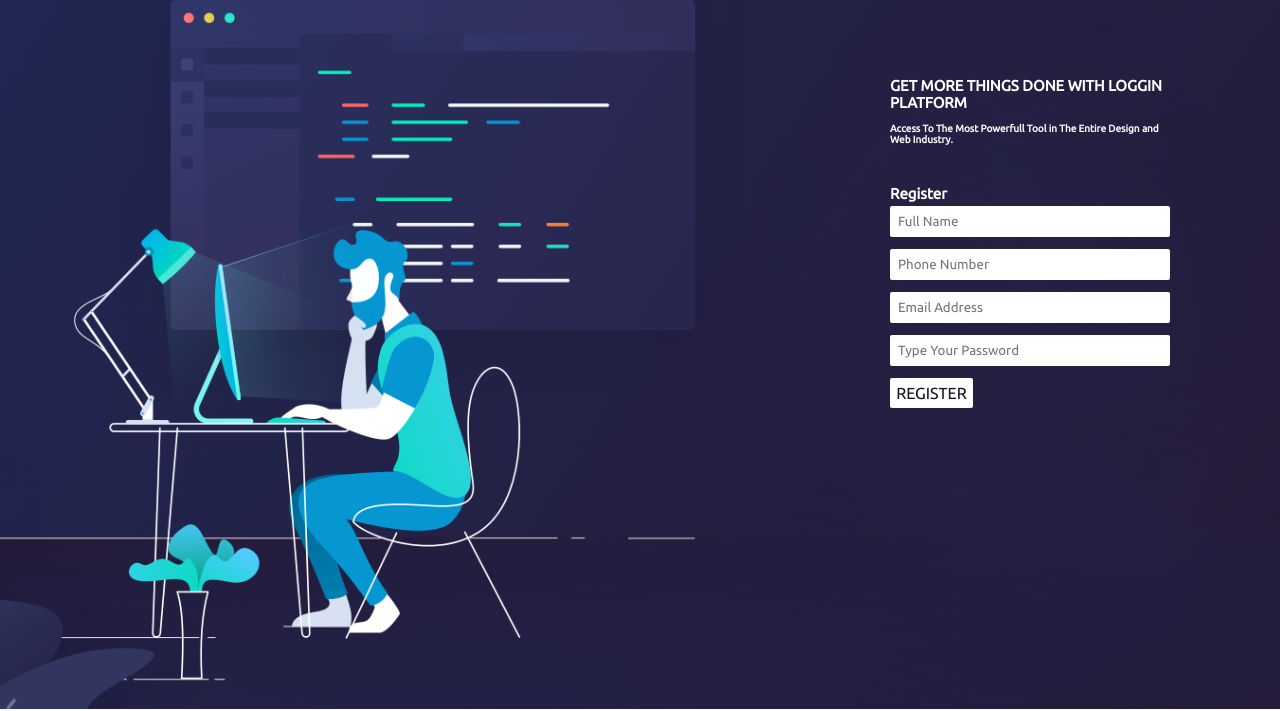
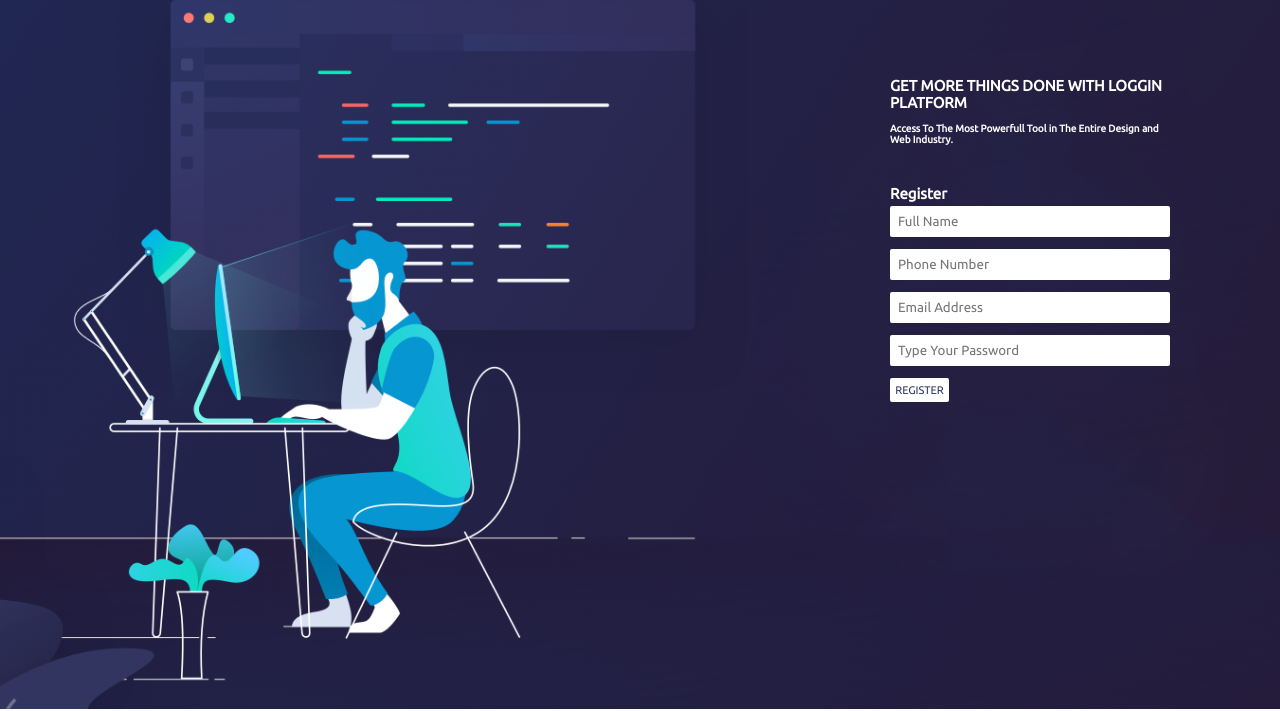
Before and after one commit to AR-Ratul/coder-new, a plain HTML site: page index.html in a window 1280 px wide. Shown: the part 89-800 px from the top of the page. Drawn offline with Linux system fonts and the light colour scheme.

Commit message:
Add files via upload

```diff
--- a/css/custom.css
+++ b/css/custom.css
@@ -70,14 +70,14 @@ input[type="text"] {
 	border-radius: 2px;
 }
 input[type="submit"] {
-	padding: 6px 6px;
+	padding: 6px 5px;
 	border-radius: 2px;
-	font-size: 16px;
+	font-size: 11px;
 	background-color: #ffffff;
 	/* background-image: linear-gradient(to bottom right, #52b552, #0dc15a); */
 	border: 0;
-	color: #1a1126;
-	margin-left: -197px;
+	color: #303567;
+	margin-left: -221px;
 	cursor: pointer;
 	}
 	section.main-box {width: 1100px;margin: auto;height: 553px;}
```
